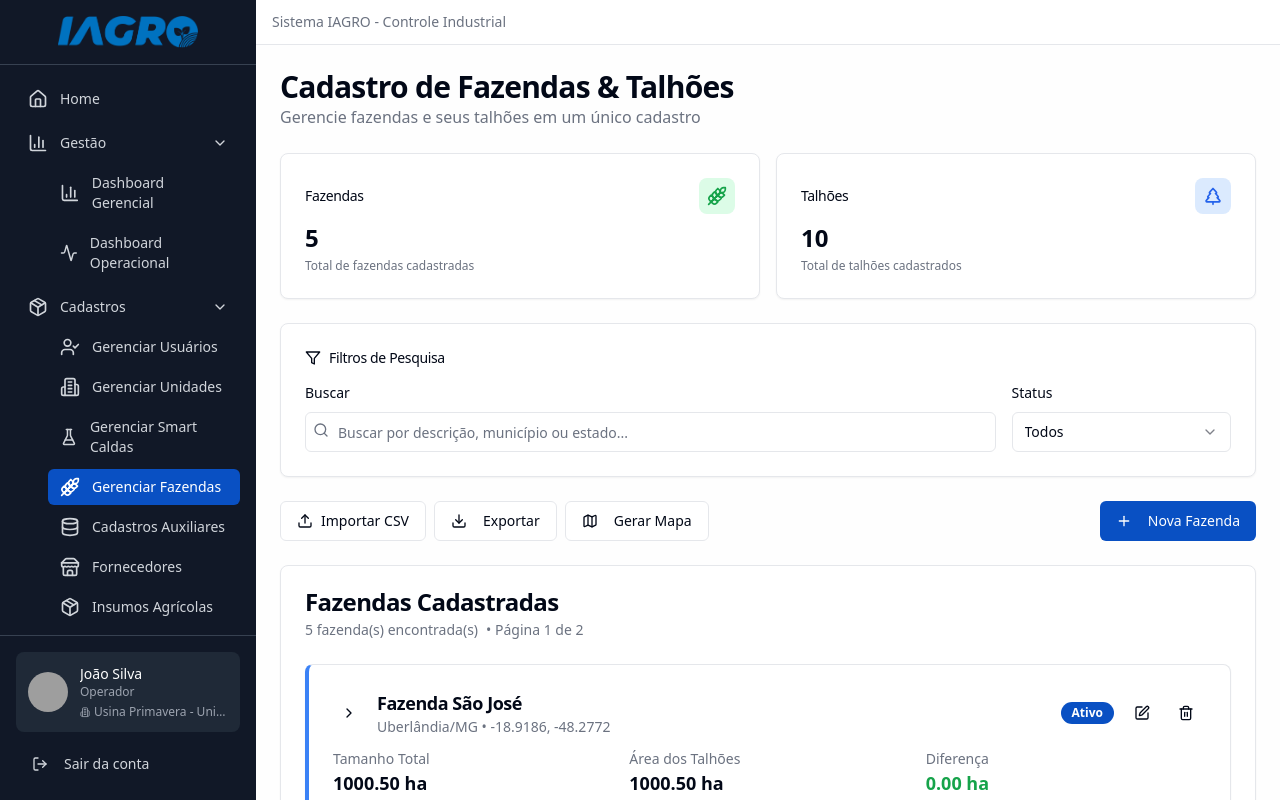
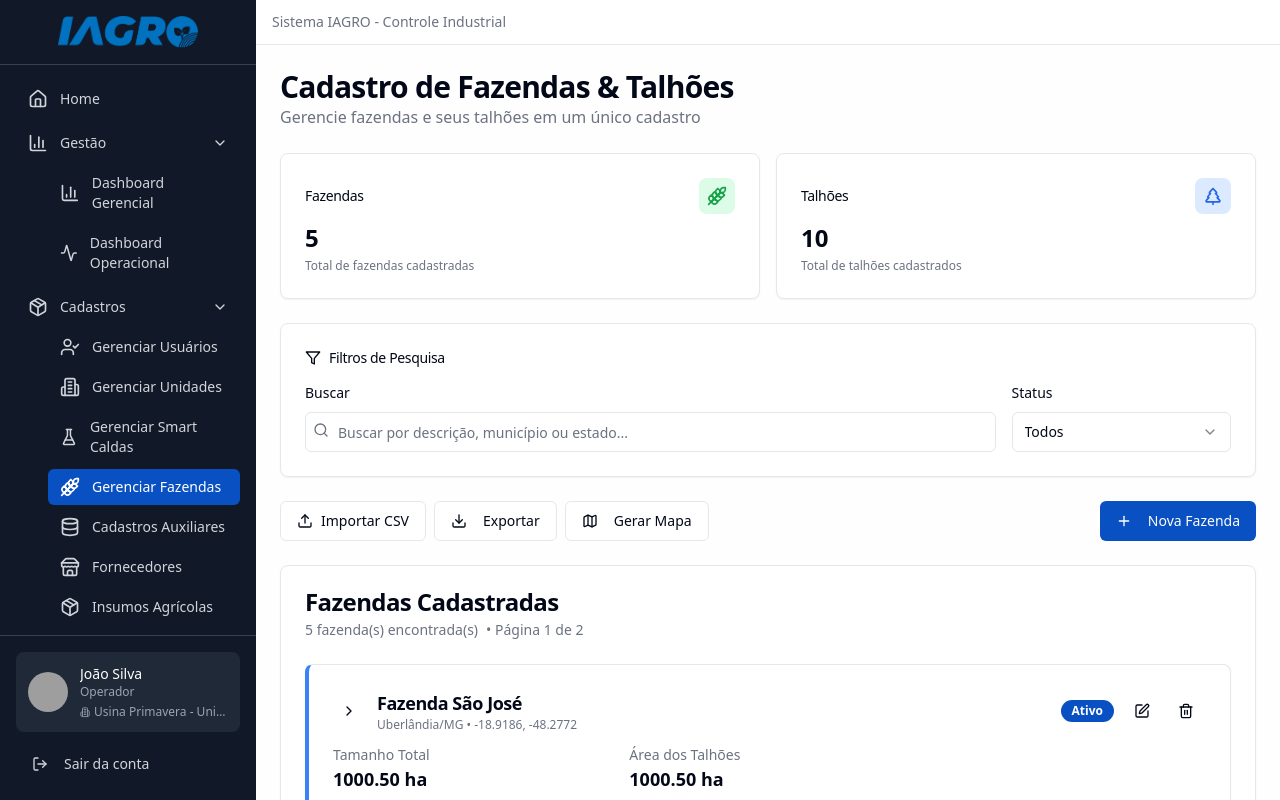
Before and after one commit to kroonus2/iagro-flow, a React (Vite) app: page /gerenciamento-fazendas in a window 1280 px wide. Built offline with nearby package versions, Linux system fonts and the light colour scheme; grey boxes are pictures that could not be loaded.

Commit message:
refactor: Remove area divergence display and adjust layout in GerenciamentoFazendas for improved clarity and responsiveness

```diff
--- a/src/pages/GerenciamentoFazendas.tsx
+++ b/src/pages/GerenciamentoFazendas.tsx
@@ -994,7 +994,6 @@ const GerenciamentoFazendas = () => {
               currentFazendas.map((fazenda) => {
                 const areaTalhoes = calcularAreaTotalTalhoes(fazenda.talhoes);
                 const areaFazenda = parseFloat(fazenda.tamanho_total);
-                const divergencia = Math.abs(areaFazenda - areaTalhoes) > 0.01;
                 const isExpanded = expandedFazendas.has(fazenda.id);
 
                 return (
@@ -1027,13 +1026,13 @@ const GerenciamentoFazendas = () => {
                             <CardTitle className="text-lg">
                               {fazenda.descricao}
                             </CardTitle>
-                            <CardDescription>
+                            <CardDescription className="text-xs">
                               {fazenda.municipio}/{fazenda.estado} •{" "}
                               {fazenda.latitude}, {fazenda.longitude}
                             </CardDescription>
                           </div>
                         </div>
-                        <div className="flex items-center gap-2">
+                        <div className="flex flex-col md:flex-row items-center gap-2">
                           <Badge
                             variant={
                               fazenda.status === "Ativo"
@@ -1079,26 +1078,6 @@ const GerenciamentoFazendas = () => {
                           </p>
                           <p className="text-lg font-semibold">
                             {areaTalhoes.toFixed(2)} ha
-                          </p>
-                        </div>
-                        <div>
-                          <p className="text-sm font-medium text-muted-foreground">
-                            Diferença
-                          </p>
-                          <p
-                            className={`text-lg font-semibold ${
-                              divergencia ? "text-red-600" : "text-green-600"
-                            }`}
-                          >
-                            {(areaFazenda - areaTalhoes).toFixed(2)} ha
-                            {divergencia && (
-                              <Badge
-                                variant="destructive"
-                                className="ml-2 text-xs"
-                              >
-                                Divergência
-                              </Badge>
-                            )}
                           </p>
                         </div>
                       </div>
@@ -1436,7 +1415,7 @@ const GerenciamentoFazendas = () => {
 
       {/* Dialog Fazenda */}
       <Dialog open={showFazendaDialog} onOpenChange={setShowFazendaDialog}>
-        <DialogContent className="max-w-4xl max-h-[90vh] overflow-y-auto">
+        <DialogContent className="max-w-[95vw] max-h-[90vh] overflow-y-auto">
           <DialogHeader>
             <DialogTitle>
               {editingFazenda ? "Editar Fazenda" : "Nova Fazenda"}
@@ -1781,7 +1760,7 @@ const GerenciamentoFazendas = () => {
                 </div>
 
                 {/* Resumo de áreas */}
-                <div className="grid grid-cols-1 md:grid-cols-3 gap-4 p-4 bg-blue-50 rounded-lg">
+                <div className="flex md:flex-row flex-col md:justify-around gap-4 p-4 bg-blue-50 rounded-lg">
                   <div>
                     <p className="text-sm font-medium text-muted-foreground">
                       Total de Talhões
@@ -1798,27 +1777,6 @@ const GerenciamentoFazendas = () => {
                       {calcularAreaTotalTalhoes(fazendaForm.talhoes).toFixed(2)}
                     </p>
                   </div>
-                  <div>
-                    <p className="text-sm font-medium text-muted-foreground">
-                      Diferença vs. Tamanho Total
-                    </p>
-                    <p
-                      className={`text-lg font-semibold ${
-                        Math.abs(
-                          parseFloat(fazendaForm.tamanho_total) -
-                            calcularAreaTotalTalhoes(fazendaForm.talhoes)
-                        ) > 0.01
-                          ? "text-red-600"
-                          : "text-green-600"
-                      }`}
-                    >
-                      {(
-                        parseFloat(fazendaForm.tamanho_total) -
-                        calcularAreaTotalTalhoes(fazendaForm.talhoes)
-                      ).toFixed(2)}{" "}
-                      ha
-                    </p>
-                  </div>
                 </div>
               </CardContent>
             </Card>
```
